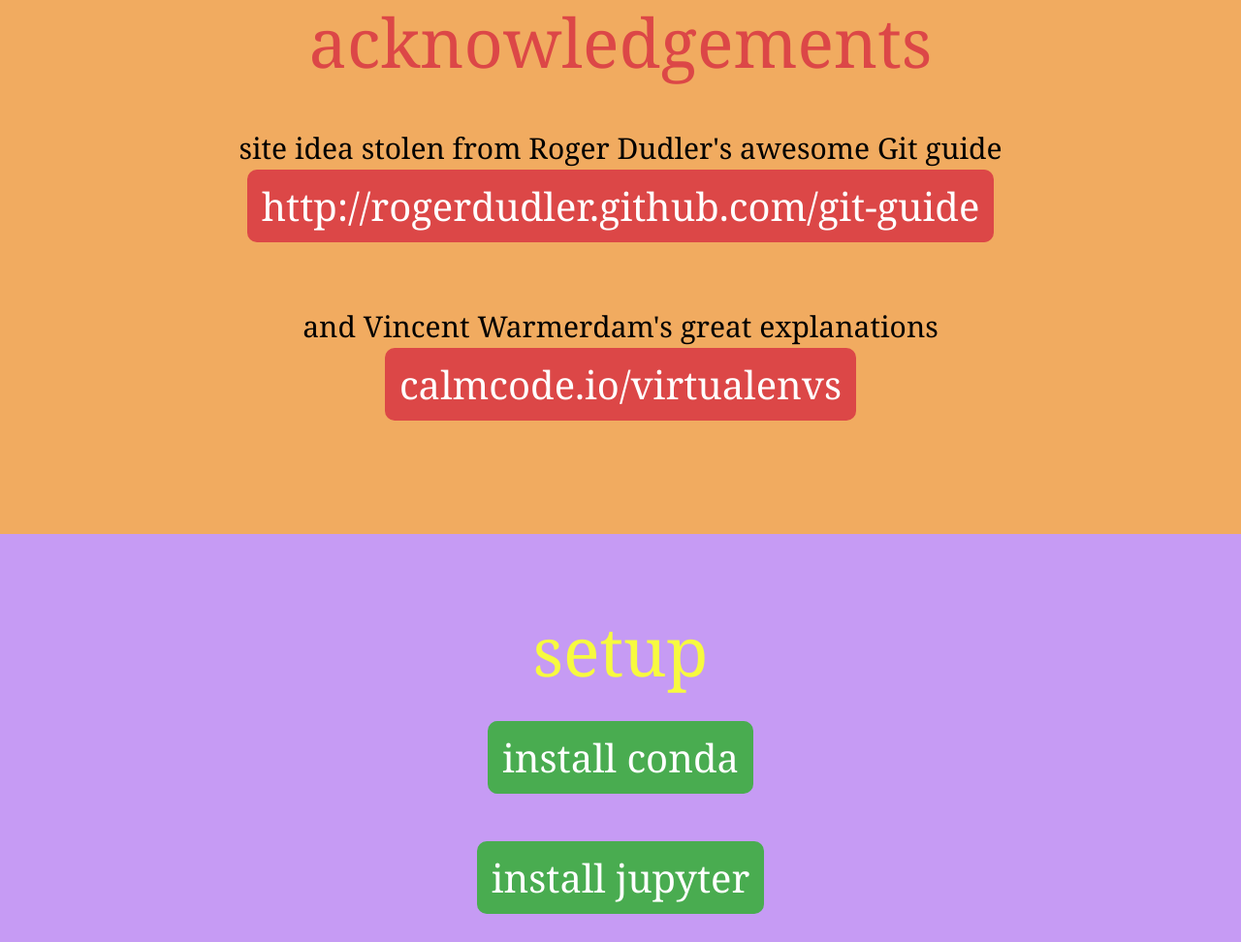
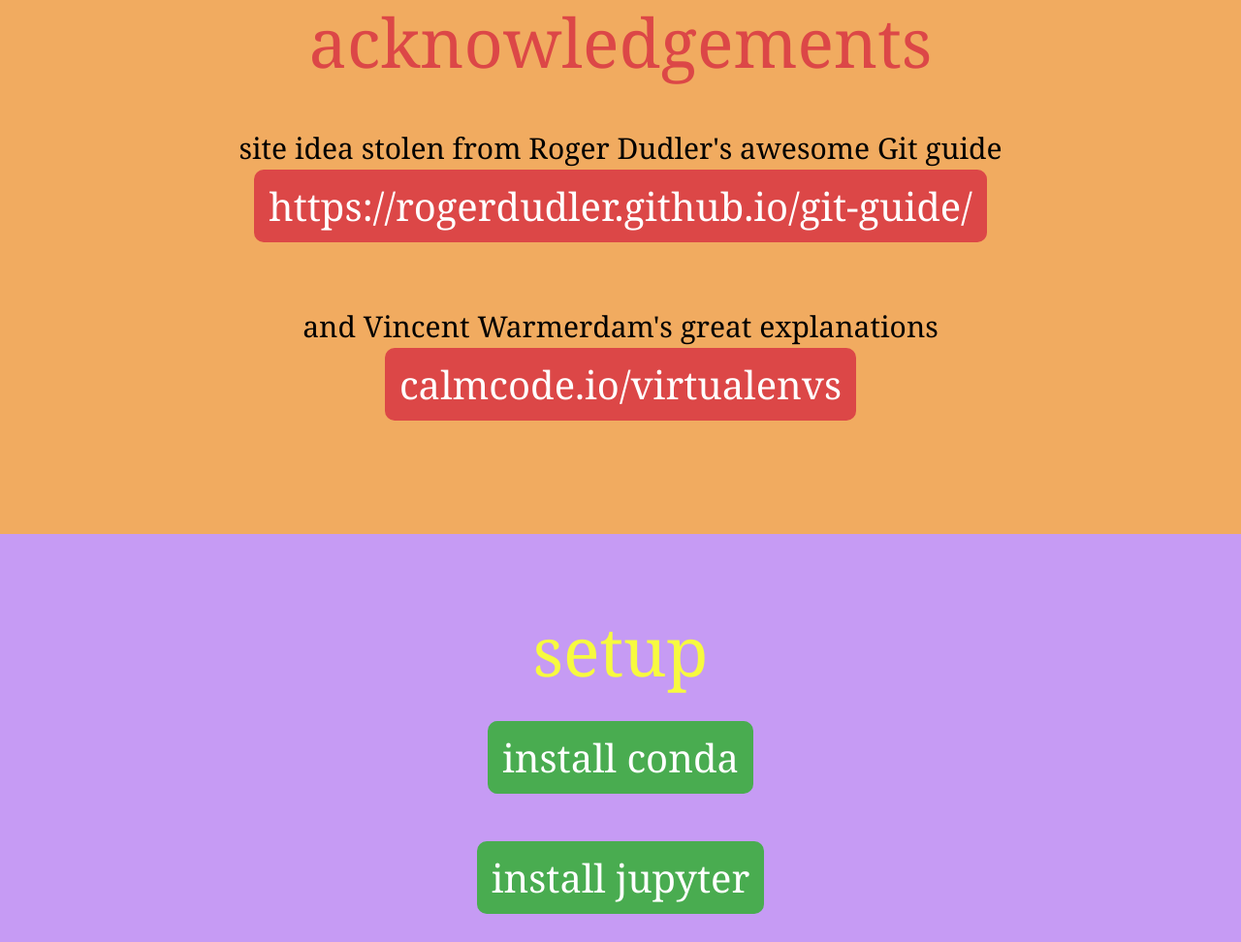
Before and after one commit to iglesiasignacio/conda-env-guide, a plain HTML site: page index.html in a window 1280 px wide. Shown: the part 780-1752 px from the top of the page at 97% size. Drawn offline with nearby package versions, Linux system fonts and the light colour scheme; a web font is replaced by a local one.

Commit message:
fix link to git guide

```diff
--- a/index.html
+++ b/index.html
@@ -25,7 +25,7 @@
         <h2> Acknowledgements</h2>
         <p>
             site idea stolen from Roger Dudler's awesome Git guide<br>
-            <a href='http://rogerdudler.github.com/git-guide'>http://rogerdudler.github.com/git-guide</a> <br><br>
+            <a href='https://rogerdudler.github.io/git-guide/'>https://rogerdudler.github.io/git-guide/</a> <br><br>
             and Vincent Warmerdam's great explanations<br>
             <a href='https://calmcode.io/virtualenv/intro.html'>calmcode.io/virtualenvs</a>
         </p>
```
